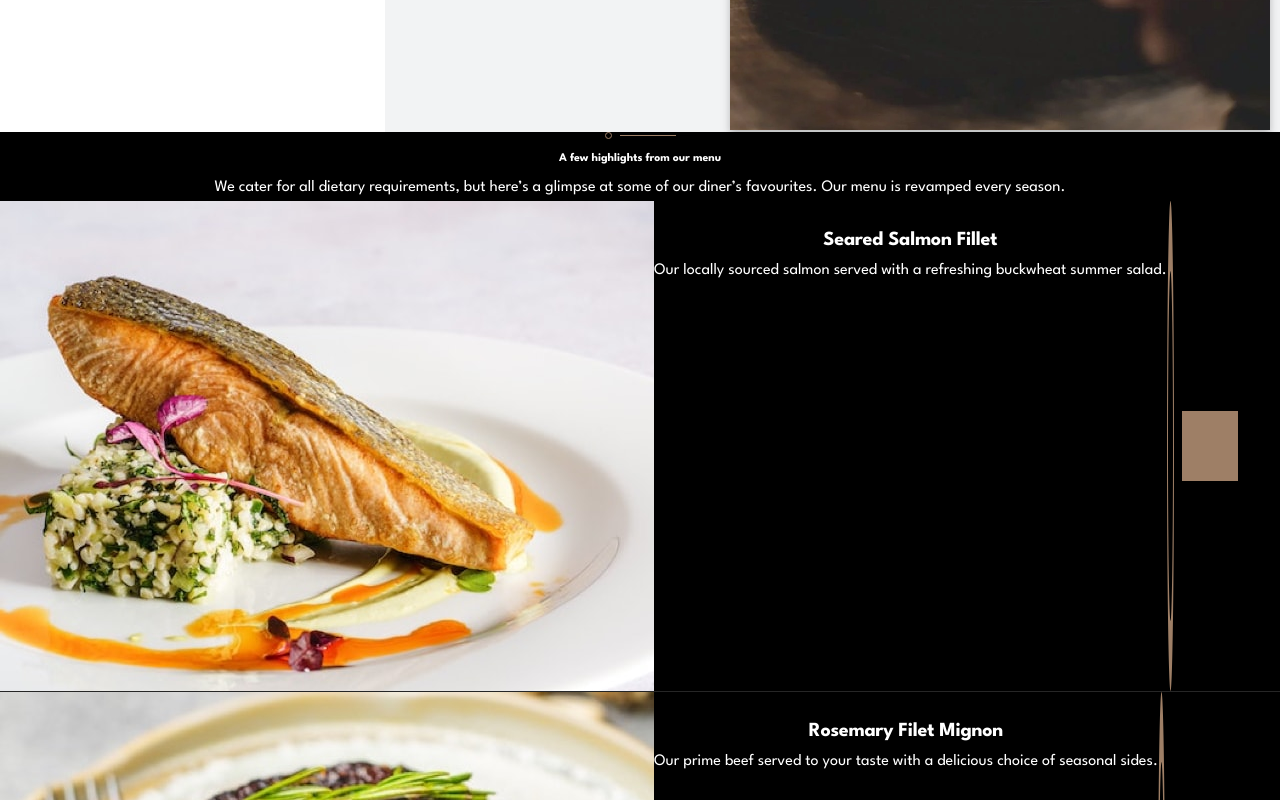
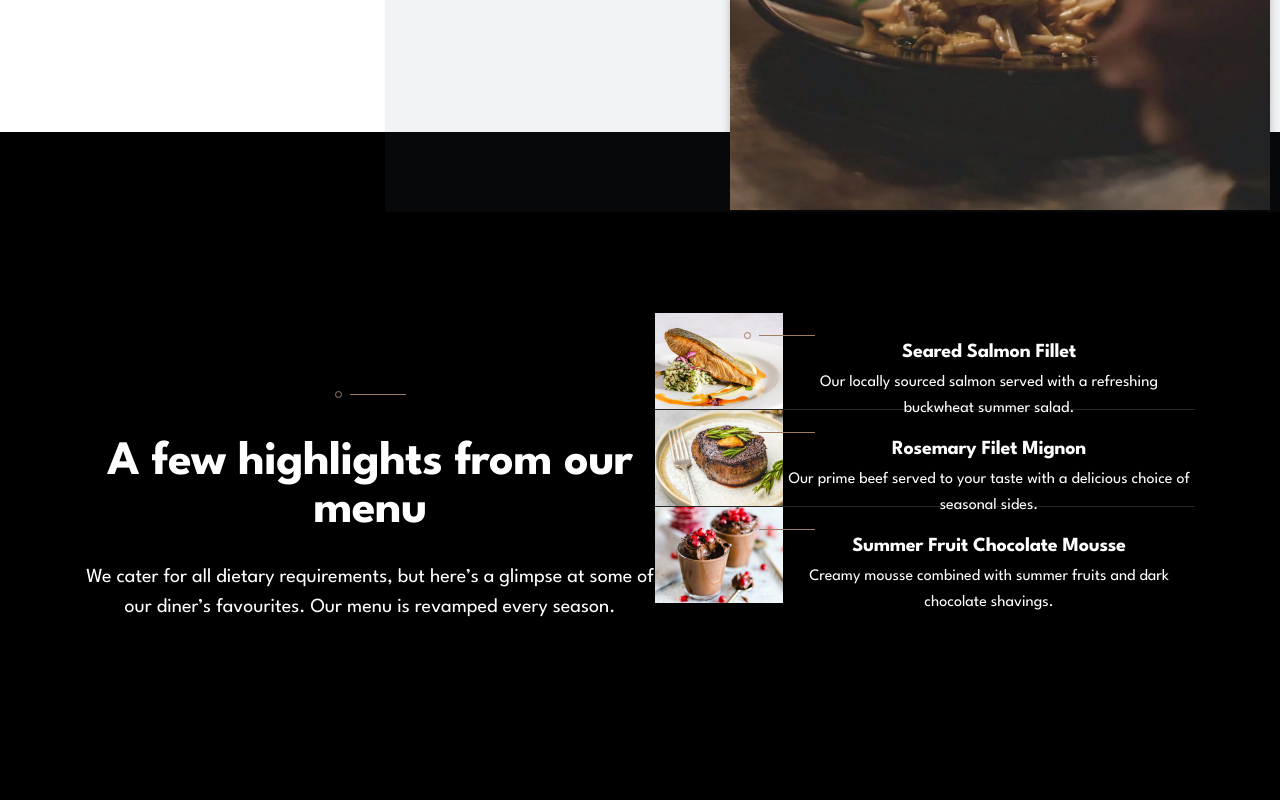
Before and after one commit to DKapteyn/restaurant-site, a Next.js app: page / in a window 1280 px wide. Shown: the part 2060-2860 px from the top of the page. Built offline with nearby package versions, Linux system fonts and the light colour scheme.

Commit message:
styling added to highlights

```diff
--- a/components/homepage/Highlights/MenuHighlights.tsx
+++ b/components/homepage/Highlights/MenuHighlights.tsx
@@ -6,15 +6,15 @@ export default function MenuHighlights() {
   return (
     <div className={s.mainContainer}>
       <section className={s.subContainer}>
+        <div className={s.textContainer}>
           <img src="./images/patterns/pattern-divide.svg" alt="divider" />
-        <div className={s.textContainer}>
           <h3 className={s.mainTitle}> A few highlights from our menu</h3>
           <p className={`${s.para} ${s.mainPara}`}>
             We cater for all dietary requirements, but here’s a glimpse at some
             of our diner’s favourites. Our menu is revamped every season.
           </p>
         </div>
-
+        <div className={s.mainMenuItemsContainer}>
           <MenuItems
             deskTabImg="./images/homepage/salmon-desktop-tablet@2x.jpg"
             mobImg="./images/homepage/salmon-mobile@2x.jpg"
@@ -35,15 +35,15 @@ export default function MenuHighlights() {
             itemTitle="Rosemary Filet Mignon"
             itemPara={
               <>
-              Our prime beef served to your taste <br /> with a delicious choice
-              of seasonal <br /> sides.
+                Our prime beef served to your taste <br /> with a delicious
+                choice of seasonal <br /> sides.
               </>
             }
           />
           <div className={s.line}></div>
           <MenuItems
-          deskTabImg="/images/homepage/chocolate-desktop-tablet@2x.jpg"
-          mobImg="/images/homepage/chocolate-mobile@2x.jpg"
+            deskTabImg="./images/homepage/chocolate-desktop-tablet@2x.jpg"
+            mobImg="./images/homepage/chocolate-mobile@2x.jpg"
             imgAlt="Summer Fruit Chocolate Mousse"
             itemTitle="Summer Fruit Chocolate Mousse"
             itemPara={
@@ -53,6 +53,7 @@ export default function MenuHighlights() {
               </>
             }
           />
+        </div>
       </section>
     </div>
   );
--- a/components/homepage/Highlights/MenuItems.tsx
+++ b/components/homepage/Highlights/MenuItems.tsx
@@ -11,17 +11,20 @@ export default function MenuItems({
 }: MenuItemsT) {
   return (
     <div className={s.menuItemContainer}>
-      <img className={s.deskTabImg} src={deskTabImg} alt={imgAlt} />
-      <img className={s.mobileImg} src={mobImg} alt={imgAlt} />
+      <div className={s.imgContainer}>
+        <img className={s.deskTabImg} src={deskTabImg} alt={imgAlt} />
+        <img className={s.mobileImg} src={mobImg} alt={imgAlt} />
+        <img
+          className={s.imageDivide}
+          src="./images/patterns/pattern-divide.svg"
+          alt="decoration"
+        />
+      </div>
+
       <div className={s.menuItemtext}>
         <h4 className={s.subTitle}>{itemTitle}</h4>
         <p className={`${s.para} ${s.subPara}`}>{itemPara}</p>
       </div>
-      <img
-        className={s.imageDivide}
-        src="./images/patterns/pattern-divide.svg"
-        alt="decoration"
-      />
     </div>
   );
 }
--- a/components/homepage/LocallySourced.tsx
+++ b/components/homepage/LocallySourced.tsx
@@ -1,5 +1,5 @@
 import React from "react";
-import SecondaryPic from "./SecondaryPic";
+
 import s from "../../styles/HomePageStyles/LocallySourced.module.scss";
 export default function LocallySourced() {
   return (
--- a/styles/HomePageStyles/Highlights.module.scss
+++ b/styles/HomePageStyles/Highlights.module.scss
@@ -15,6 +15,13 @@
   @include screen.tablet {
     padding-top: 99px;
   }
+  @include screen.desktop {
+    display: flex;
+    justify-content: center;
+    max-width: 1440px;
+    height: 761px;
+    padding-top: 181px;
+  }
 }
 
 .subContainer {
@@ -26,8 +33,11 @@
   @include screen.tablet {
     height: 789px;
   }
-
-  margin: auto;
+  @include screen.desktop {
+    display: flex;
+    width: 1110px;
+    height: 441px;
+  }
 }
 
 .textContainer {
@@ -38,6 +48,8 @@
   @include screen.tablet {
     width: 445px;
   }
+  @include screen.desktop {
+  }
 }
 .mainTitle {
   font-weight: 700;
@@ -46,7 +58,7 @@
     line-height: 125%;
     letter-spacing: -0.4px;
   }
-  @include screen.tablet {
+  @include screen.tabletAndDesktop {
     font-size: 48px;
     line-height: 48px;
     letter-spacing: -0.5px;
@@ -67,7 +79,7 @@
   @include screen.mobile {
     margin-bottom: 85px;
   }
-  @include screen.tablet {
+  @include screen.tabletAndDesktop {
     margin-bottom: 54px;
     font-size: 20px;
     line-height: 30px;
@@ -104,10 +116,44 @@
     width: 573px;
     margin: auto;
   }
+  @include screen.desktop {
+    width: 540px;
+    height: 96px;
+  }
+}
+
+.imgContainer {
+  width: fit-content;
+  height: fit-content;
+  position: relative;
+}
+
+.imageDivide {
+  position: absolute;
+  z-index: 1;
+  @include screen.mobile {
+    display: none;
+  }
+  @include screen.tablet {
+    left: 85px;
+    top: 20px;
+  }
+  @include screen.desktop {
+    top: 19px;
+    right: -32px;
+  }
 }
 
 .deskTabImg {
-  display: none;
+  z-index: 2;
+  @include screen.mobileAndTablet {
+    display: none;
+  }
+
+  @include screen.desktop {
+    width: 128px;
+    height: 96px;
+  }
 }
 
 .mobileImg {
@@ -119,6 +165,9 @@
   @include screen.tablet {
     width: 128px;
     height: 96px;
+  }
+  @include screen.desktop {
+    display: none;
   }
 }
 
@@ -152,14 +201,3 @@
     }
   }
 }
-
-.imageDivide {
-  @include screen.mobile {
-    display: none;
-  }
-  @include screen.tablet {
-    position: absolute;
-    left: 85px;
-    top: 20px;
-  }
-}
--- a/styles/HomePageStyles/LocallySourced.module.scss
+++ b/styles/HomePageStyles/LocallySourced.module.scss
@@ -3,10 +3,16 @@
 .mainContainer {
   display: flex;
   position: relative;
-  top: -72px;
+
   z-index: 2;
   margin: auto;
+
+  @include screen.mobileAndTablet {
+    top: -72px;
+  }
+
   @include screen.desktop {
+    top: 8px;
     align-items: center;
     flex-direction: row-reverse;
     justify-content: center;
--- a/styles/HomePageStyles/Occasions.module.scss
+++ b/styles/HomePageStyles/Occasions.module.scss
@@ -131,5 +131,5 @@
   width: fit-content;
   margin: auto;
   outline: 2px solid black;
-  outline-offset: -2px;
+  outline-offset: -2dev px;
 }
```
Lines whose indentation alone changed are shown as unchanged.
